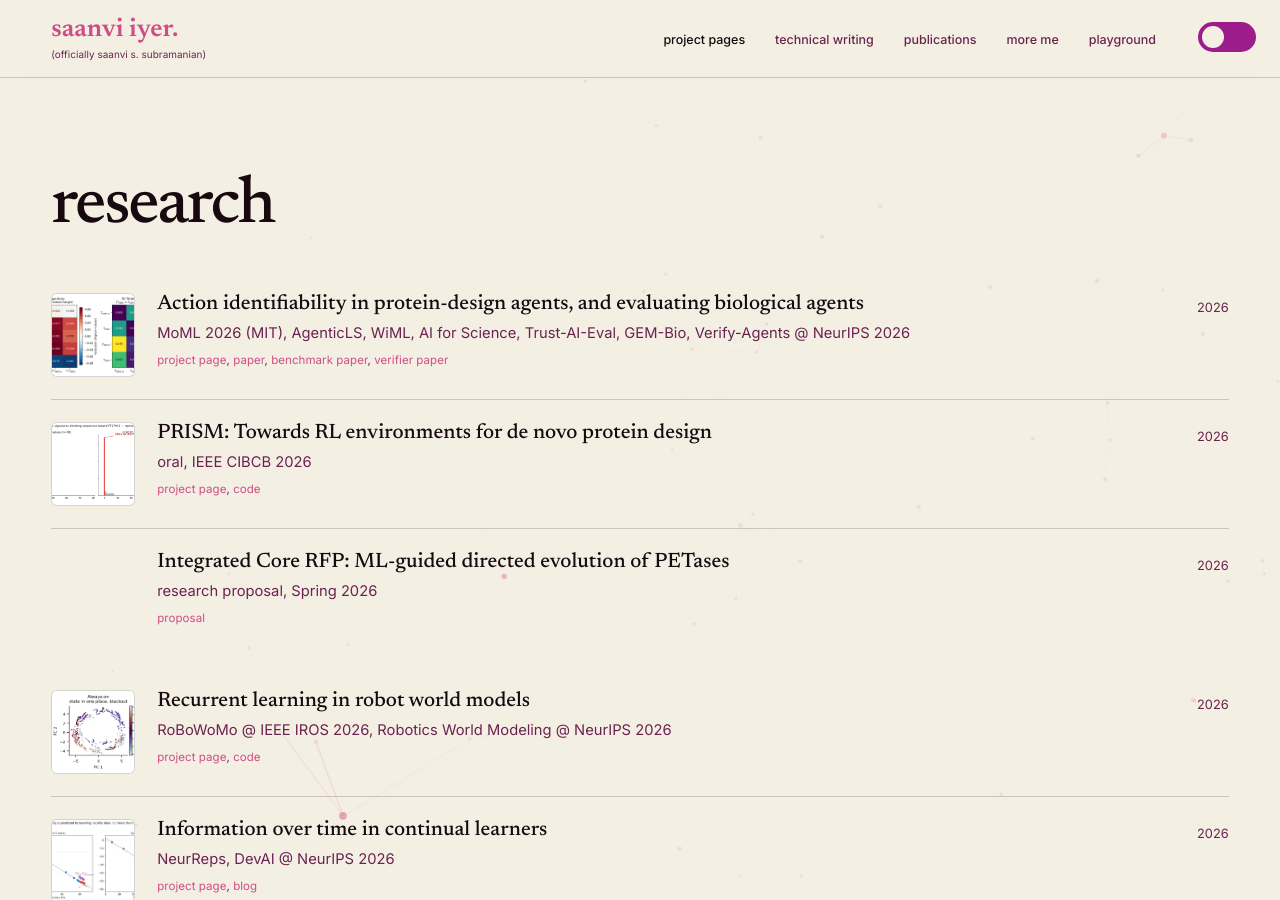
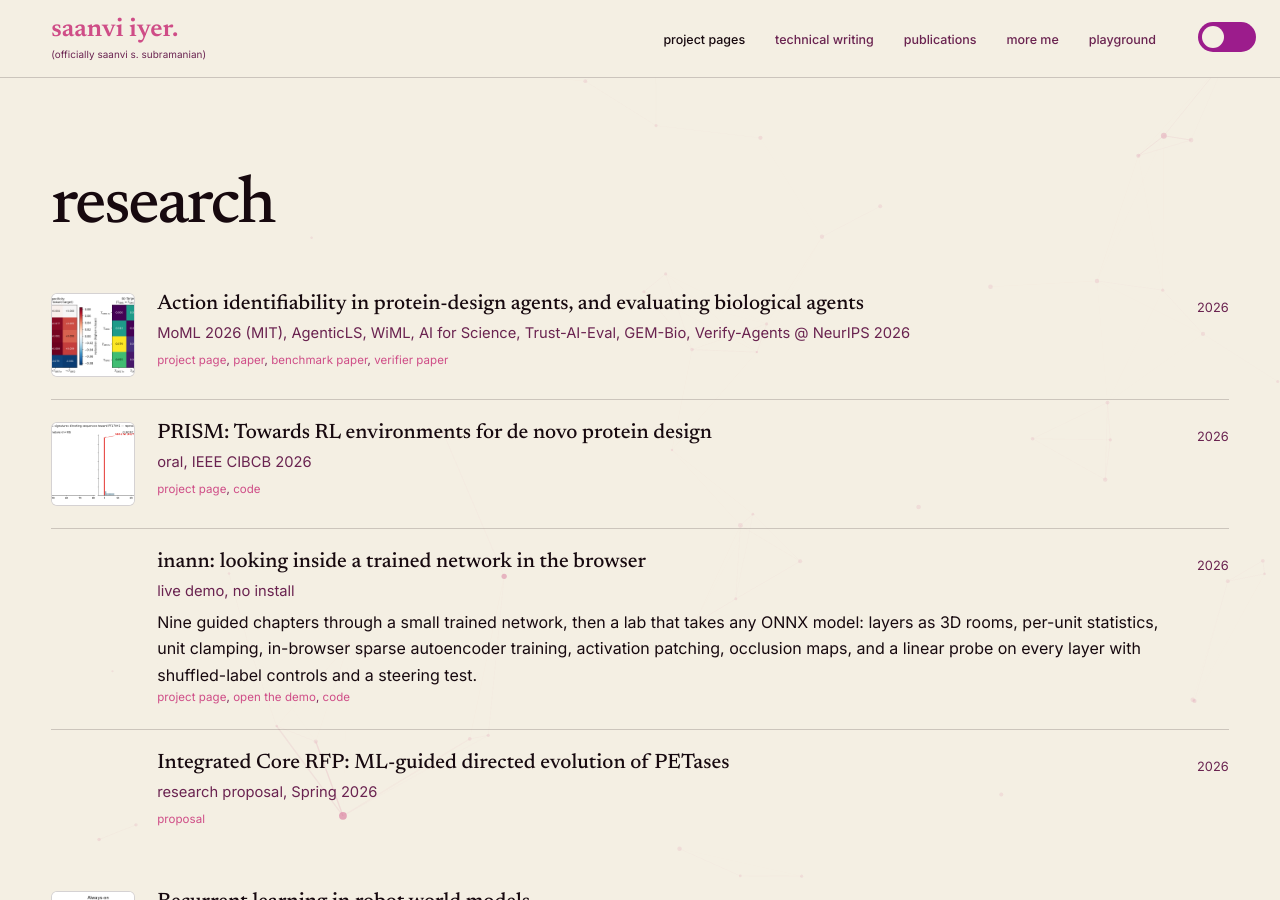
Before and after one commit to saanviiyer/saanviiyer.github.io, a Jekyll site: the page built from pages/projects-index.html, in a window 1280 px wide and 900 px high. Built offline with Jekyll 4.4.1, drawn with Linux system fonts in a browser that asks for light colours; some web fonts are replaced.

Commit message:
Add the inann project page, with the new linear-probe chapter, to projects and portfolio

```diff
--- a/pages/portfolio.html
+++ b/pages/portfolio.html
@@ -194,6 +194,7 @@ permalink: /pages/portfolio/
   <div class="fun-item"><span class="fun-name"><a href="{{ '/pages/projects/paperclip/' | relative_url }}">paperclip</a> (2026) <span class="still-use">still use</span></span><span class="fun-desc">I save, group, and run AI analysis across papers, like a cleaner Zotero.</span></div>
   <div class="fun-item"><span class="fun-name"><a href="{{ '/pages/projects/gloss/' | relative_url }}">gloss</a> (2026) <span class="still-use">still use</span></span><span class="fun-desc">I highlight a sentence and read an LLM explanation in a tooltip.</span></div>
   <div class="fun-item"><span class="fun-name"><a href="{{ '/pages/projects/deadline-radar/' | relative_url }}">Deadline Radar</a> (2026) <span class="still-use">still use</span></span><span class="fun-desc">I track ML and comp-bio conference deadlines and export them to my calendar.</span></div>
+  <div class="fun-item"><span class="fun-name"><a href="{{ '/pages/projects/inann/' | relative_url }}">inann</a> (2026)</span><span class="fun-desc">I walk through any ONNX model in 3D, train a sparse autoencoder on a layer and probe every layer, all in the browser.</span></div>
   </div>
 
   <p class="fun-label">music and creative</p>
--- a/pages/projects-index.html
+++ b/pages/projects-index.html
@@ -24,6 +24,17 @@ permalink: /projects/
         <h3 class="pub-title"><a href="{{ '/projects/prism/' | relative_url }}">PRISM: Towards RL environments for de novo protein design</a></h3>
         <div class="pub-venue">oral, IEEE CIBCB 2026</div>
         <div class="pub-links"><a href="{{ '/projects/prism/' | relative_url }}">project page</a>, <a href="https://github.com/saanviiyer/PRISM" target="_blank" rel="noopener">code</a></div>
+      </div>
+      <div class="pub-year">2026</div>
+    </div>
+
+    <div class="pub-row">
+      <span class="pub-thumb" aria-hidden="true"></span>
+      <div class="pub-main">
+        <h3 class="pub-title"><a href="{{ '/pages/projects/inann/' | relative_url }}">inann: looking inside a trained network in the browser</a></h3>
+        <div class="pub-venue">live demo, no install</div>
+        <div class="pub-papers">Nine guided chapters through a small trained network, then a lab that takes any ONNX model: layers as 3D rooms, per-unit statistics, unit clamping, in-browser sparse autoencoder training, activation patching, occlusion maps, and a linear probe on every layer with shuffled-label controls and a steering test.</div>
+        <div class="pub-links"><a href="{{ '/pages/projects/inann/' | relative_url }}">project page</a>, <a href="https://saanviiyer.github.io/inann/" target="_blank" rel="noopener">open the demo</a>, <a href="https://github.com/saanviiyer/inann" target="_blank" rel="noopener">code</a></div>
       </div>
       <div class="pub-year">2026</div>
     </div>
```
Also changed, not shown: pages/proj-inann.html (added, +22 -0 lines).
